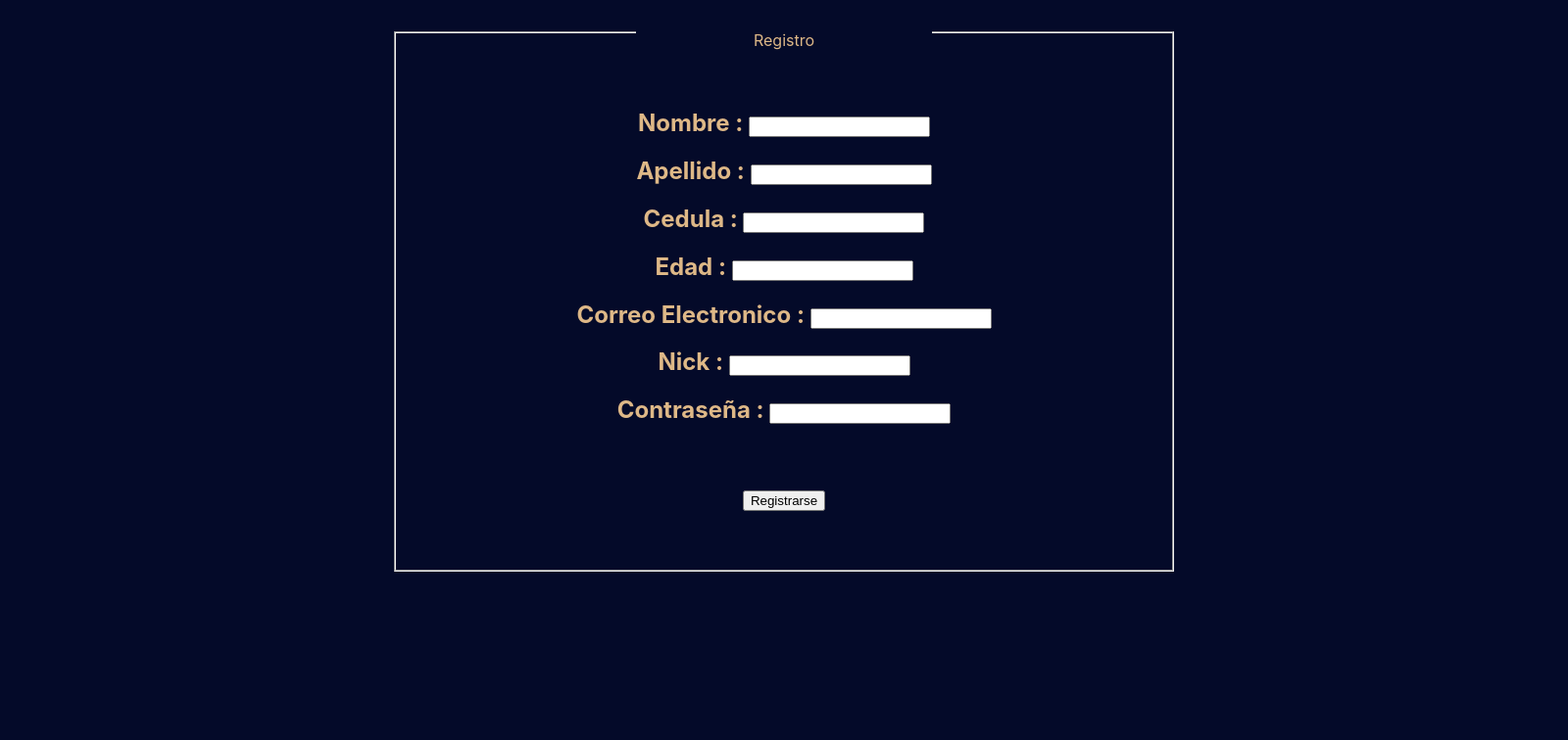
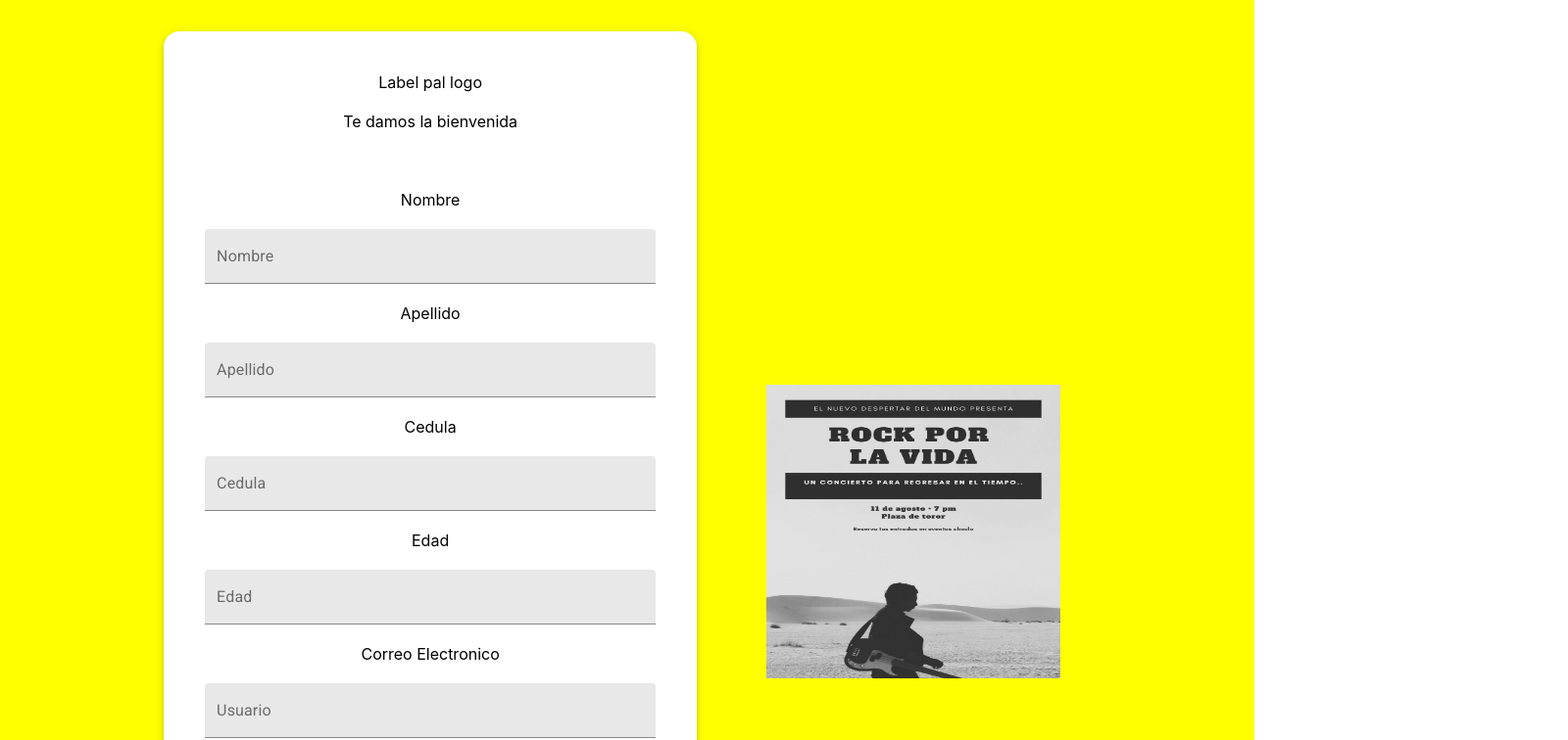
Before and after one commit to inufer/Desarrollo2, a React (Create React App) app: page /NuevoUsuario in a window 1280 px wide. Shown: the top 756 px of the page at 98% size, 1600 px wide, since content can reach past the window. Built offline with nearby package versions, Linux system fonts and the light colour scheme.

Commit message:
nuevo inicion y registro

```diff
--- a/src/pestañas/Inicio.js
+++ b/src/pestañas/Inicio.js
@@ -2,9 +2,10 @@ import React from 'react';
 import { Link } from 'react-router-dom';
 import PropTypes from 'prop-types';
 import Button from '@material-ui/core/Button';
-import {Box, Grid, TextField} from '@material-ui/core';
+import {Box, FormControlLabel, Grid, TextField} from '@material-ui/core';
 import {makeStyles} from '@material-ui/core/styles';
 import { blue } from '@material-ui/core/colors';
+
 
 const useStyles = makeStyles((theme) => ({
     root:{
@@ -22,13 +23,20 @@ function Inicio(props){
     const classes = useStyles();
     return(
         <div>
-            <Grid container className={classes.root}>
-                <Grid container className={classes.root} direction="column" justify="center" alignItems="center" item xs={12} md={4} style={{backgroundColor:"skyblue"}}>
-                    <label id="label1"> INGRESE SUS DATOS</label>
+                <Grid container direction="row" justifyContent="space-evenly" alignItems="center" className={classes.root}   style={{backgroundColor:"yellow"}}>
+                    <Grid item xs={12} sm={6} >
+                        <Box ml="15%" mt="5%" textAlign="center" boxShadow={3} bgcolor="white" border={2} borderRadius={16} borderColor="white" p={{xs:2, sm:3, md:5}}>
+                        <label id="label1"> Label pal logo</label>
                         <br></br><br></br>
-                    <TextField id="txt-usuario" label="Usuario" variant="filled" />
+                        <label id="label2"> Te damos la bienvenida</label>
+                        <br></br><br></br><br></br><br></br>
+                        <label id="label1"> Nombre</label>
                         <br></br><br></br>
-                    <TextField id="txt-contraseña" label="Contraseña" variant="filled" />
+                        <TextField fullWidth id="txt-usuario" label="Usuario" variant="filled" />
+                        <br></br><br></br>
+                        <label id="label1"> Contraseña</label>
+                        <br></br><br></br>
+                        <TextField fullWidth id="txt-contraseña" label="Contraseña" variant="filled" />
                         <br></br><br></br><br></br><br></br>
                         <Link to="/Admin">
                             <Button align="center" size="large" variant="outlined" color="primary">Ingresar</Button>
@@ -38,12 +46,13 @@ function Inicio(props){
                             <Button align="center" size="large" variant="outlined" color="primary">Registrarse</Button>
                         </Link>
                         <br></br><br></br>
+                        </Box>
+                    </Grid>
+                    <Grid item xs={0} sm={4} >
+                        <img mt={"20%"} width={300} height={300} src="/imagenes/rock.jpg" alt=""/>
+                    </Grid>
                 </Grid>
 
-                <Grid container className={classes.fondoPresentacion } item xs={0} md={8} style={{backgroundColor:"blue"}}>
-
-                </Grid>
-            </Grid>
         </div>
 
     );
--- a/src/pestañas/Usuario/NuevoUsuario.js
+++ b/src/pestañas/Usuario/NuevoUsuario.js
@@ -1,57 +1,67 @@
 import React from 'react';
 import './NuevoUsuario.css';
 import {Link} from 'react-router-dom';
+import PropTypes from 'prop-types';
+import Button from '@material-ui/core/Button';
+import {Box, FormControlLabel, Grid, TextField} from '@material-ui/core';
+import {makeStyles} from '@material-ui/core/styles';
+
+const useStyles = makeStyles((theme) => ({
+    root:{
+        minHeight: '100vh'
+    },
+}));
+
 
 function NuevoUsuario(props){
+    const classes = useStyles();
     return(
-        <div className="containerNuevoUsuario">
-            <div className="caracteristicasNuevoUsuario">
+        <div >
+                <Grid container direction="row" justifyContent="space-evenly" alignItems="center" className={classes.root}   style={{backgroundColor:"yellow"}}>
+                    <Grid item xs={12} sm={6}>
+                        <Box ml="15%" mt="5%" textAlign="center" boxShadow={3} bgcolor="white" border={2} borderRadius={16} borderColor="white" p={{xs:2, sm:3, md:5}}>
+                            <label textAlign="center" id="label1"> Label pal logo</label>
+                            <br></br><br></br>
+                            <label id="label2"> Te damos la bienvenida</label>
+                            <br></br><br></br><br></br><br></br>
+                            <label textAlign="left" id="label1"> Nombre </label>
+                            <br></br><br></br>
+                            <TextField  fullWidth id="txt-usuario" label="Nombre" variant="filled" />
+                            <br></br><br></br>
+                            <label textAlign="left" id="label1"> Apellido </label>
+                            <br></br><br></br>
+                            <TextField  fullWidth id="txt-usuario" label="Apellido" variant="filled" />
+                            <br></br><br></br>
+                            <label textAlign="left" id="label1"> Cedula </label>
+                            <br></br><br></br>
+                            <TextField  fullWidth id="txt-usuario" label="Cedula" variant="filled" />
+                            <br></br><br></br>
+                            <label textAlign="left" id="label1"> Edad </label>
+                            <br></br><br></br>
+                            <TextField  fullWidth id="txt-usuario" label="Edad" variant="filled" />
+                            <br></br><br></br>
+                            <label textAlign="left" id="label1"> Correo Electronico </label>
+                            <br></br><br></br>
+                            <TextField  fullWidth id="txt-usuario" label="Usuario" variant="filled" />
+                            <br></br><br></br>
+                            <label textAlign="left" id="label1"> Nick </label>
+                            <br></br><br></br>
+                            <TextField  fullWidth id="txt-usuario" label="Usuario" variant="filled" />
+                            <br></br><br></br>
+                            <label textAlign="left" id="label1"> Contraseña </label>
+                            <br></br><br></br>
+                            <TextField  fullWidth id="txt-usuario" label="Usuario" variant="filled" />
+                            <br></br><br></br>
+                            <Link to="/">
+                                <Button align="center" size="large" variant="outlined" color="primary">Registrarse</Button>
+                            </Link>
+                        </Box>
+                    </Grid>
+                    <Grid item xs={0} sm={4} >
+                        <img mt={"20%"} width={300} height={300} src="/imagenes/rock.jpg" alt=""/>
+                    </Grid>
+                </Grid>
 
-                <fieldset class="fieldNuevo">
-                    <legend class="legendNuevo">Registro</legend>
-                <h2>
-                    <label class="labelNuevo">Nombre : </label>
-                    <input type="text"/>
-                </h2>
-
-                <h2>
-                    <label class="labelNuevo">Apellido : </label>
-                    <input type="text" />
-                </h2>
-
-                <h2>
-                    <label class="labelNuevo">Cedula : </label>
-                    <input type="text" />
-                </h2>
-
-                <h2>
-                    <label class="labelNuevo">Edad : </label>
-                    <input type="text" />
-                </h2>
-
-                <h2>
-                    <label class="labelNuevo">Correo Electronico : </label>
-                    <input type="text" />
-                </h2>
-
-                <h2>
-                    <label class="labelNuevo">Nick : </label>
-                    <input type="text" />
-                </h2>
-
-                <h2>
-                    <label class="labelNuevo">Contraseña : </label>
-                    <input type="text" />
-                </h2>
-                <br></br>
-                <h2>
-                    <Link to="/">
-                        <button id="btnRegistrarse"> Registrarse</button>
-                    </Link>
-                </h2>
-                </fieldset>
-
-            </div>
         </div>
 
     );
```
Also changed, not shown: 1 other file (tests, documents, lock files or other folders). Lines whose indentation alone changed are shown as unchanged.
